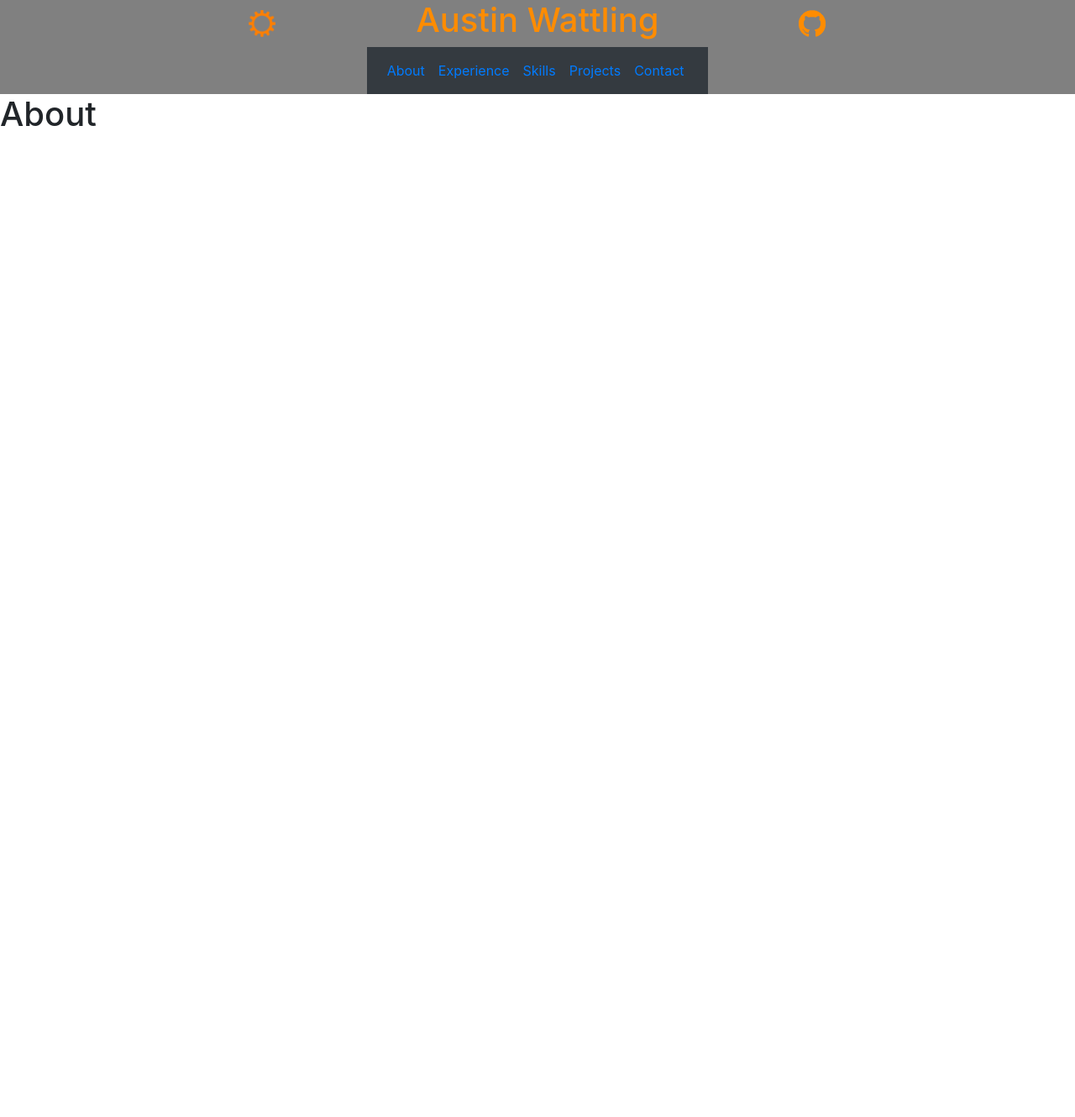
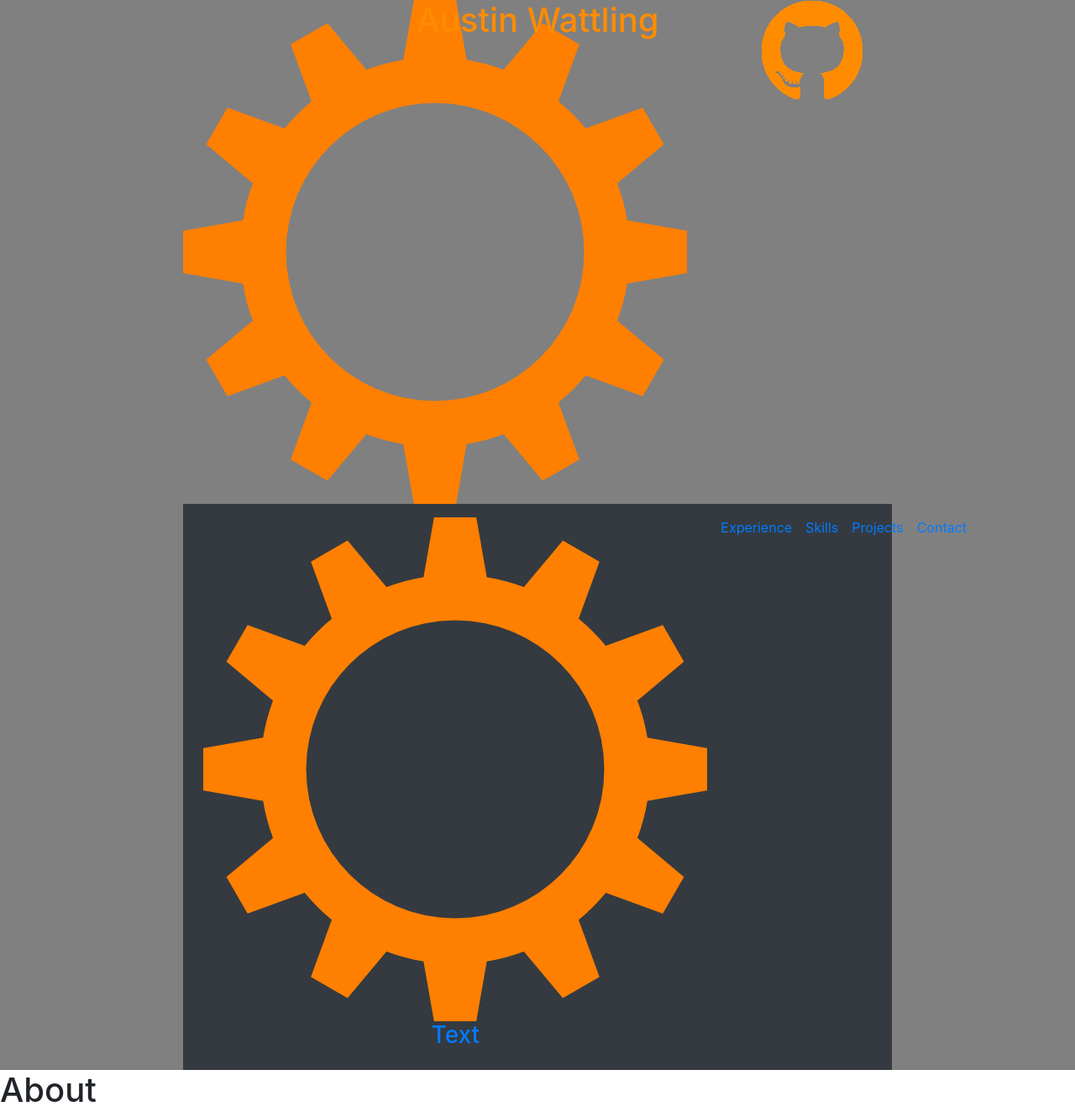
Before and after one commit to Awattling/onlineResume, a React (Create React App) app in the folder resume/: page / in a window 1280 px wide. Shown: the whole page at 84% size. Before the commit the page ends 800 px from the top, so only its background shows below. Built offline with nearby package versions, Linux system fonts and the light colour scheme.

Commit message:
presteps to adding CSS loader

```diff
--- a/resume/src/components/Header.js
+++ b/resume/src/components/Header.js
@@ -1,34 +1,35 @@
 import React from "react";
 import {Link} from "react-router-dom";
-import '../css/Header.css';
+import styles from '../css/Header.css';
 import gear from '../media/orangeGear.png'
 import gitPic from '../media/gitMarkOrange.png';
+import {NavTab} from './NavTab';
 export class Header extends React.Component{
     render(){
         return <div>
             <div className={"row"}>
 
                 <div className={"col-2 offset-2 center"}>
-                    <div className={"imgHelper"}></div>
-                    <img className={"spinGear"} src={gear} alt={""}/>
+                    <div className={styles.imgHelper}></div>
+                    <img className={styles.spinGear} src={gear} alt={""}/>
                 </div>
                 <div className={"col-4 center"}>
                     <h1>Austin Wattling</h1>
                 </div>
                 <div className={"col-2 center"}>
-                    <div className={"imgHelper"}></div>
+                    <div className={styles.imgHelper}></div>
                     <a href={"https://github.com/Awattling"}>
-                        <img className={"gitPic"} src={gitPic} alt={""} title={"Check out my Github"}/>
+                        <img className={styles.gitPic} src={gitPic} alt={""} title={"Check out my Github"}/>
                     </a>
 
                 </div>
             </div>
             <div className={"row"}>
-                <div className={"col-4 offset-4 center"}>
+                <div className={"col-8 offset-2 center"}>
                     <nav className={"navbar navbar-expand-sm bg-dark center"}>
                         <ul className={"navbar-nav"}>
                             <li className={"nav-item"}>
-                                <Link to={'/about'} className={"nav-link"}>About</Link>
+                                <Link to={'/about'} className={"nav-link"}><NavTab/></Link>
                             </li>
                             <li className={"nav-item"}>
                                 <Link to={'/experience'} className={"nav-link"}>Experience</Link>
--- /dev/null
+++ b/resume/src/components/NavTab.js
@@ -0,0 +1,17 @@
+import React from "react";
+import styles from '../css/navTab.css';
+import gear from '../media/orangeGear.png'
+
+export class NavTab extends React.Component{
+    render(){
+        return(
+            <div className={styles.container}>
+                <div>
+                    <div className={""}></div>
+                    <img className={""} src={gear} alt={""}/>
+                </div>
+                <h3>Text</h3>
+            </div>
+        );
+    }
+}
--- /dev/null
+++ b/resume/src/css/navTab.css
@@ -0,0 +1,4 @@
+.container{
+    background-color: pink;
+    color: lightseagreen;
+}
```
Also changed, not shown: resume/src/media/screw.png (added).
